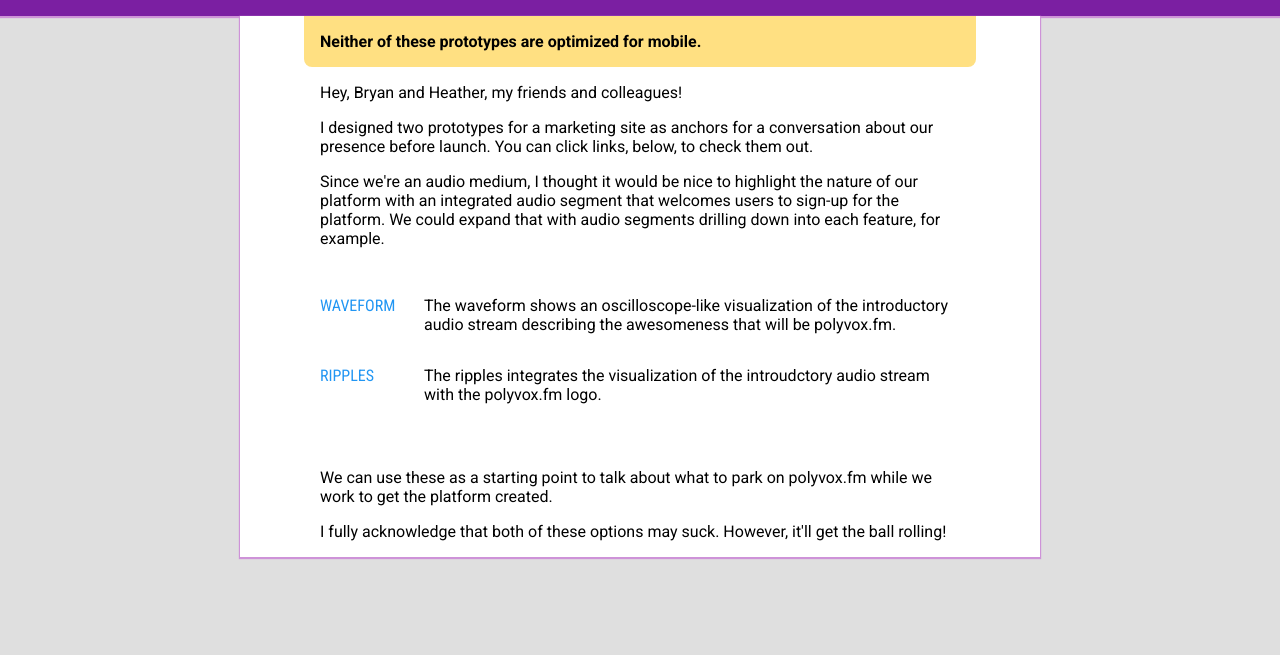
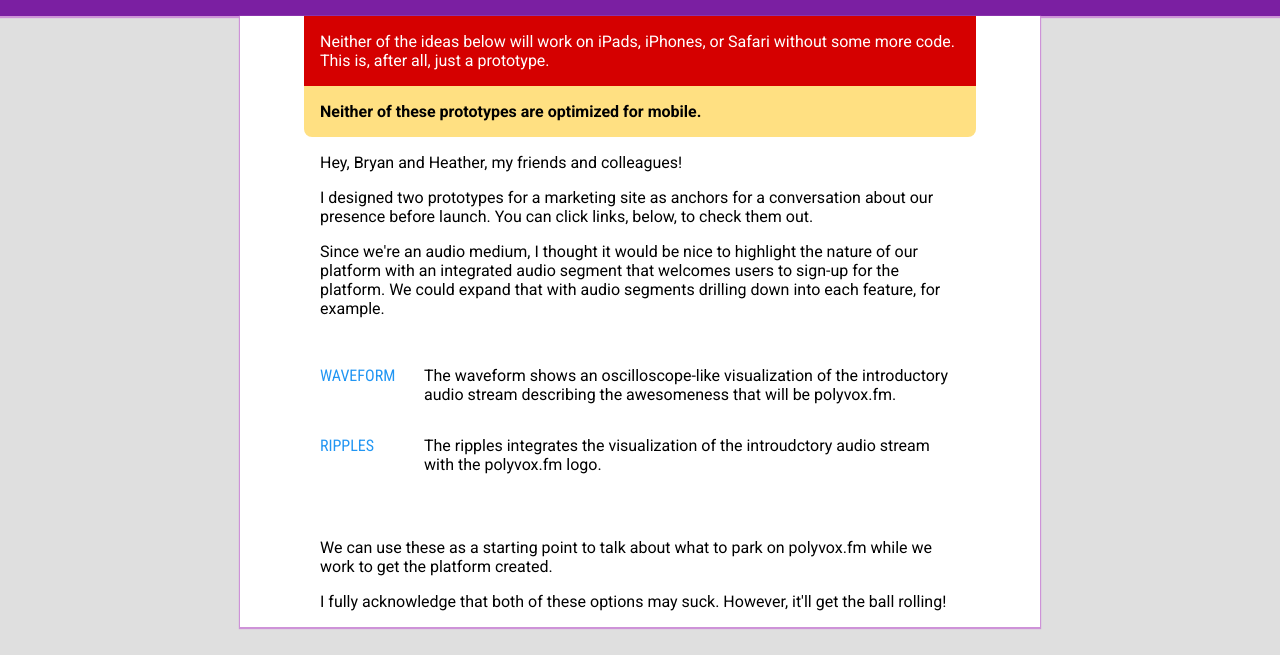
Before and after one commit to polyvox/polyvox.fm, a website: page index.html in a window 1280 px wide. Shown: the part 145-800 px from the top of the page. Drawn offline with Linux system fonts and the light colour scheme.

Commit message:
Added a note that it don't work on iAnything.

```diff
--- a/index-style.css
+++ b/index-style.css
@@ -23,3 +23,4 @@ a { text-transform: uppercase; color: #2196F3; text-decoration: none; font-famil
 
 .polyvox-font { font-family: Righteous, Impact, monospace; text-transform: lowercase; }
 .important { background-color: #FFE082; padding: 1em; margin: 0 auto; border-radius: 0 0 8px 8px; font-weight: 700; }
+.alert { background-color: #D50000; padding: 1em; margin: 0 auto; font-weight: 400; color: white; }
--- a/index.html
+++ b/index.html
@@ -14,6 +14,11 @@
 			<h1>lead-up marketing</h1>
 		</header>
 		<main>
+			<p class="alert">
+				Neither of the ideas below will work on iPads, iPhones, or
+				Safari without some more code. This is, after all, just
+				a prototype.
+			</p>
 			<p class="important">
 				Neither of these prototypes are optimized for mobile.
 			</p>
```
